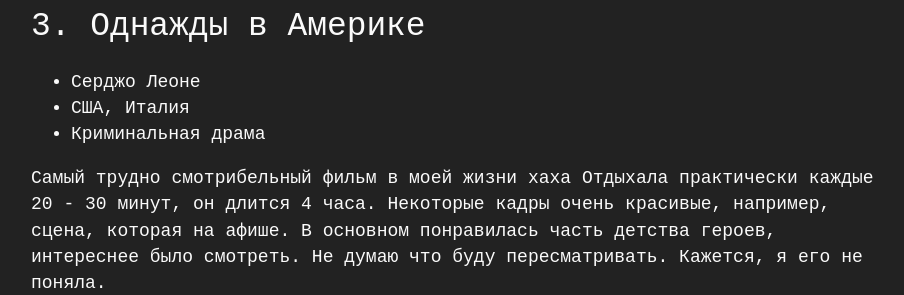
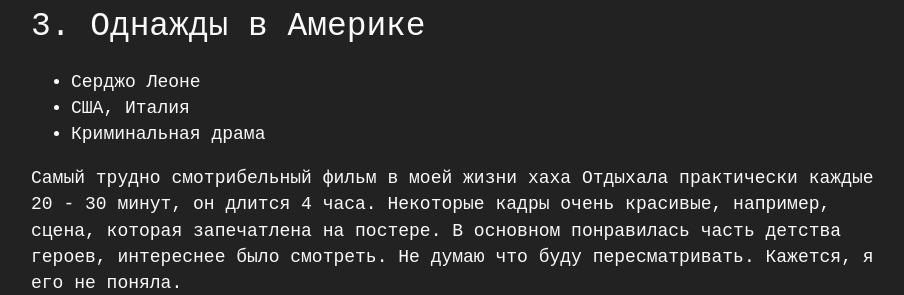
Before and after one commit to vickysled/vickysled.github.io, a Jekyll site: the page built from _posts/2022-05-06-movies1984.md, in a window 1280 px wide and 900 px high, scrolled down 1253 px, cut to the strip 302-597 px from the top of the window. Shown: the whole strip, without its empty margins (177-1081 px from the left). Built offline with Jekyll 4.4.1, drawn with Linux system fonts in a browser that asks for light colours.

Commit message:
Update 2022-05-06-movies1984.md

```diff
--- a/_posts/2022-05-06-movies1984.md
+++ b/_posts/2022-05-06-movies1984.md
@@ -33,7 +33,7 @@ tags: смотрю
 - Криминальная драма
 
 Самый трудно смотрибельный фильм в моей жизни хаха Отдыхала практически каждые 20 - 30 минут, он длится 4 часа.
-Некоторые кадры очень красивые, например, сцена, которая на афише. В основном понравилась часть детства героев, интереснее было смотреть. Не думаю что буду пересматривать. Кажется, я его не поняла.
+Некоторые кадры очень красивые, например, сцена, которая запечатлена на постере. В основном понравилась часть детства героев, интереснее было смотреть. Не думаю что буду пересматривать. Кажется, я его не поняла.
 
 <a href="https://letterboxd.com/film/once-upon-a-time-in-america/" title="Перейти на страницу фильма в Letterboxd" target="_blank">
 <img src = "https://a.ltrbxd.com/resized/film-poster/5/1/7/4/8/51748-once-upon-a-time-in-america-0-460-0-690-crop.jpg?v=803d65b52c" width="300"></a>
```
